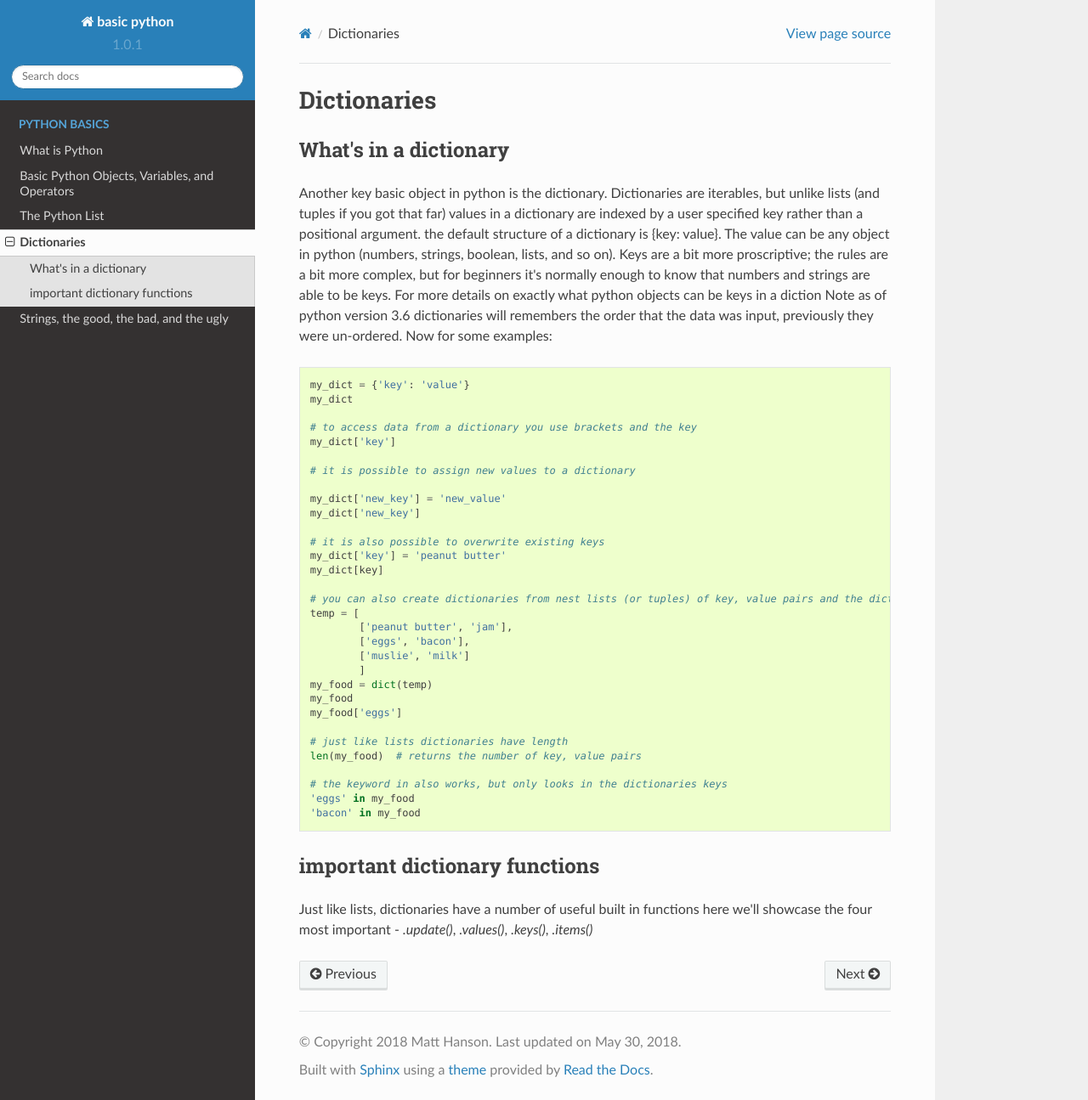
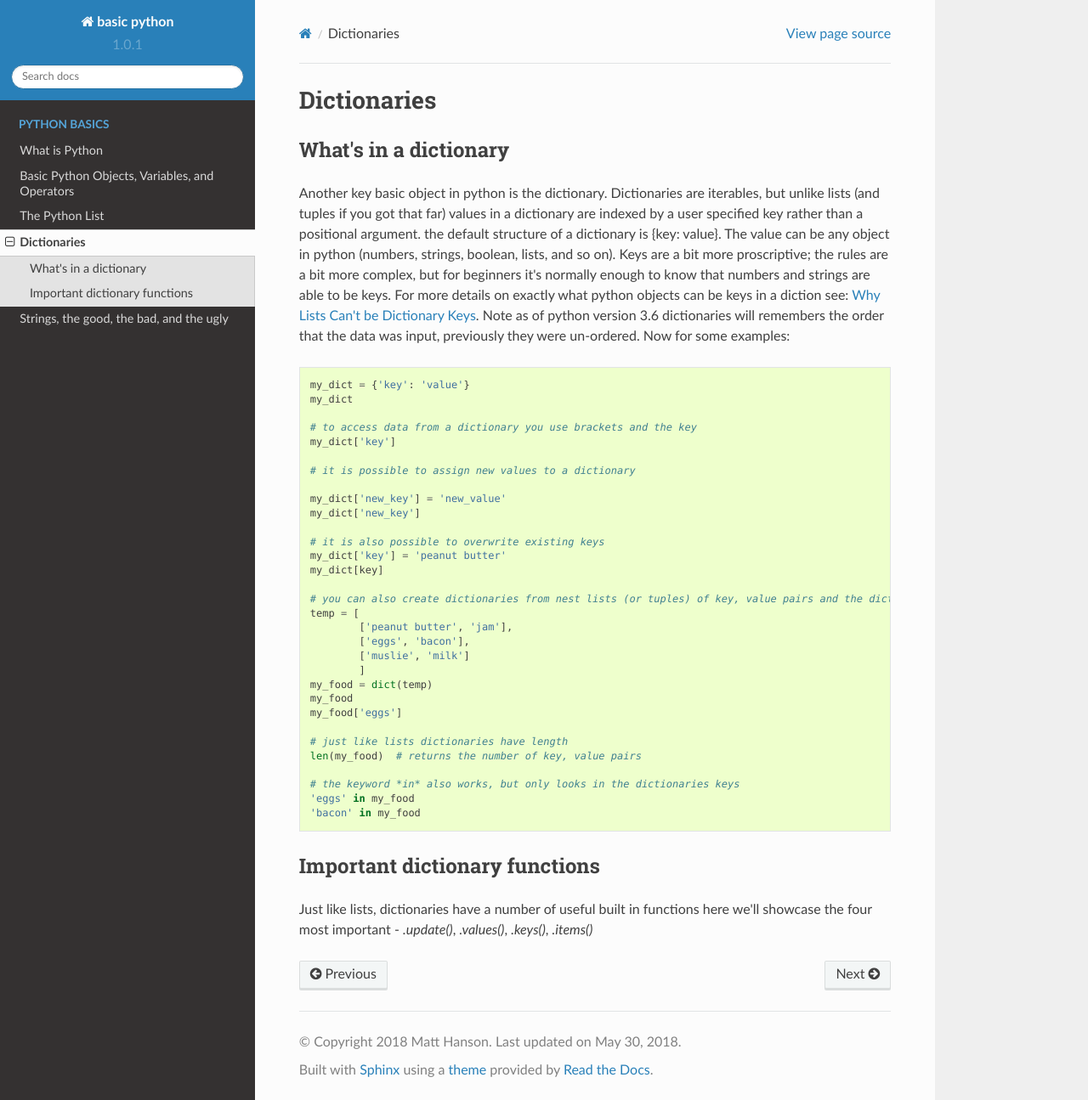
Before and after one commit to hansonmcoombs/training-basic_python, a Sphinx documentation site: the page built from sphinx/source/dictionaries.rst, in a window 1280 px wide and 1295 px high. Shown: the whole window at 85% size. Built offline with Sphinx 7.4.7 and the Read the Docs theme 2.0.0, drawn with Linux system fonts in a browser that asks for light colours.

Commit message:
debug list, start dictionaries

```diff
--- a/sphinx/source/dictionaries.rst
+++ b/sphinx/source/dictionaries.rst
@@ -9,7 +9,7 @@ got that far) values in a dictionary are indexed by a user specified key rather
 structure of a dictionary is {key: value}.  The value can be any object in python (numbers, strings, boolean, lists,
 and so on).  Keys are a bit more proscriptive; the rules are a bit more complex, but for beginners it's normally enough
 to know that numbers and strings are able to be keys.  For more details on exactly what python objects can be keys in a
-diction
+diction see: `Why Lists Can't be Dictionary Keys <https://wiki.python.org/moin/DictionaryKeys>`_.
 Note as of python version 3.6 dictionaries will remembers the order that the data was input, previously they were un-ordered.
 Now for some examples:
 
@@ -43,11 +43,11 @@ Now for some examples:
     # just like lists dictionaries have length
     len(my_food)  # returns the number of key, value pairs
 
-    # the keyword in also works, but only looks in the dictionaries keys
+    # the keyword *in* also works, but only looks in the dictionaries keys
     'eggs' in my_food
     'bacon' in my_food
 
-important dictionary functions
+Important dictionary functions
 -------------------------------
 
 Just like lists, dictionaries have a number of useful built in functions here we'll showcase the four most important -
--- a/sphinx/source/the_list.rst
+++ b/sphinx/source/the_list.rst
@@ -30,7 +30,7 @@ of an iterable as any sort of object that is a container for multiple objects.
 like a list is also known as the length of the list.  Unsurprisingly there is a python function to get the length of an
 iterable like a list called *len()*
 
-.. code:: python
+.. ipython:: python
 
     my_list
     len(my_list) # using the lists defined above
```
